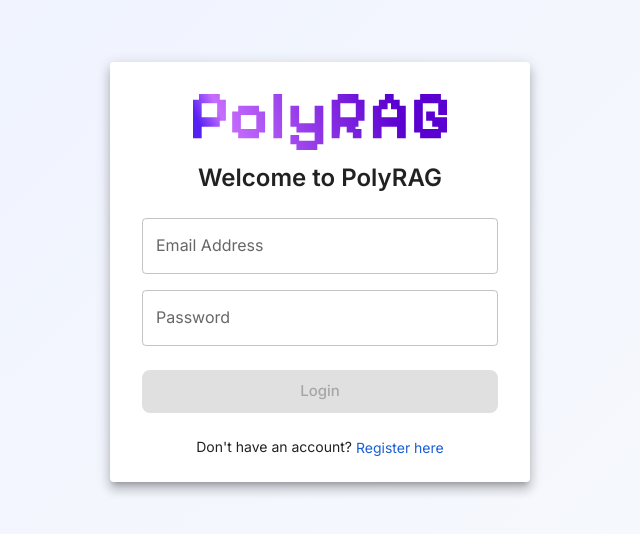
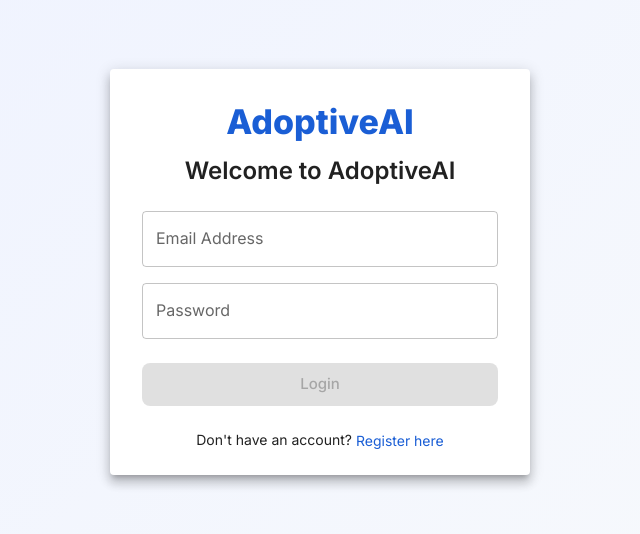
Before and after one commit to adoptiveai/Adoptive-Ai, a Next.js app: page /login in a window 1280 px wide. Shown: the part 128-662 px from the top of the page, without its empty margins (320-960 px from the left). Built offline with nearby package versions, Linux system fonts and the light colour scheme; no server answers.

Commit message:
Rebrand application from PolyRAG to AdoptiveAI, updating all related text, UI assets, and fixing a minor typo in auth service.

```diff
--- a/src/app/layout.tsx
+++ b/src/app/layout.tsx
@@ -14,8 +14,8 @@
 });
 
 export const metadata: Metadata = {
-  title: "PolyRAG",
-  description: "PolyRAG web console powered by Next.js",
+  title: "AdoptiveAI",
+  description: "AdoptiveAI web console powered by Next.js",
 };
 
 export default function RootLayout({
--- a/src/components/auth/LoginForm.tsx
+++ b/src/components/auth/LoginForm.tsx
@@ -56,7 +56,9 @@
         <CardContent sx={{ p: { xs: 3, sm: 4 } }}>
           <Stack spacing={3}>
             <Stack spacing={1.5} alignItems="center">
-              <Box component="img" src="/polyrag.svg" alt="PolyRAG" sx={{ height: 56 }} />
+              <Typography variant="h4" fontWeight={800} sx={{ color: 'primary.main', mb: 1 }}>
+                AdoptiveAI
+              </Typography>
               <Typography variant="h5" fontWeight={600} textAlign="center">
                 {dt.LOGIN_WELCOME || 'Welcome Back'}
               </Typography>
--- a/src/components/auth/RegisterForm.tsx
+++ b/src/components/auth/RegisterForm.tsx
@@ -60,7 +60,9 @@
                 <CardContent sx={{ p: { xs: 3, sm: 4 } }}>
                     <Stack spacing={3}>
                         <Stack spacing={1.5} alignItems="center">
-                            <Box component="img" src="/polyrag.svg" alt="PolyRAG" sx={{ height: 56 }} />
+                            <Typography variant="h4" fontWeight={800} sx={{ color: 'primary.main', mb: 1 }}>
+                                AdoptiveAI
+                            </Typography>
                             <Typography variant="h5" fontWeight={600} textAlign="center">
                                 Create Account
                             </Typography>
--- a/src/components/chat/ChatPage.tsx
+++ b/src/components/chat/ChatPage.tsx
@@ -498,7 +498,7 @@
               {conversationTitle || dt.DEFAULT_CONVERSATION_TITLE}
             </Typography>
             <Typography variant="body2" color="text.secondary">
-              {dt.CAPTION || 'PolyRAG - AI Research Assistant'}
+              {dt.CAPTION || 'AdoptiveAI - AI Research Assistant'}
             </Typography>
           </Box>
           <Box sx={{ ml: 'auto' }}>
--- a/src/components/chat/ConversationSidebar.tsx
+++ b/src/components/chat/ConversationSidebar.tsx
@@ -152,13 +152,9 @@
         />
       )}
       <Box sx={{ p: 2, display: 'flex', justifyContent: 'space-between', alignItems: 'center' }}>
-        <Image
-          src="/polyrag.svg"
-          alt="Polyrag Logo"
-          width={150}
-          height={40}
-          priority
-        />
+        <Typography variant="h5" fontWeight={800} sx={{ color: 'primary.main', letterSpacing: '-0.5px' }}>
+          AdoptiveAI
+        </Typography>
         <Box>
           <Tooltip title="Profile">
             <IconButton onClick={() => router.push('/profile')} size="small">
--- a/src/components/chat/ExamplePrompts.tsx
+++ b/src/components/chat/ExamplePrompts.tsx
@@ -25,7 +25,7 @@
           WebkitTextFillColor: 'transparent',
         }}
       >
-        {dt.WELCOME_MESSAGE || 'Welcome to PolyRAG - Your AI Research Assistant'}
+        {dt.WELCOME_MESSAGE || 'Welcome to AdoptiveAI - Your AI Research Assistant'}
       </Typography>
       <Box
         sx={{
--- a/src/components/layout/AppHeader.tsx
+++ b/src/components/layout/AppHeader.tsx
@@ -46,9 +46,8 @@
     <AppBar position="static" color="transparent" elevation={0} sx={{ borderBottom: '1px solid', borderColor: 'divider' }}>
       <Toolbar sx={{ display: 'flex', justifyContent: 'space-between' }}>
         <Box sx={{ display: 'flex', alignItems: 'center', gap: 1 }}>
-          <Box component="img" src="/polyrag.svg" alt="PolyRAG" sx={{ height: 36 }} />
-          <Typography variant="h6" fontWeight={600}>
-            PolyRAG
+          <Typography variant="h5" fontWeight={700} sx={{ color: 'primary.main', letterSpacing: '-0.5px' }}>
+            AdoptiveAI
           </Typography>
         </Box>
 
--- a/src/config/displayTexts.json
+++ b/src/config/displayTexts.json
@@ -1,9 +1,9 @@
 {
-  "LOGO": "media/polyrag.svg",
+  "LOGO": "",
   "BIG_LOGO": true,
   "LOGOUT": "Logout",
   "FEEDBACK": "Feedback",
-  "LOGIN_WELCOME": "Welcome to PolyRAG",
+  "LOGIN_WELCOME": "Welcome to AdoptiveAI",
   "LOGIN_EMAIL_PROMPT": "Email Address",
   "LOGIN_PASSWORD_PROMPT": "Password",
   "LOGIN_BUTTON": "Login",
@@ -33,7 +33,7 @@
   "SAVE_TITLE_BUTTON": "Save",
   "CANCEL_TITLE_BUTTON": "Cancel",
   "RECENT_SUBHEADER": "Recent Conversations",
-  "WELCOME_MESSAGE": "Welcome to PolyRAG - Your AI Research Assistant",
+  "WELCOME_MESSAGE": "Welcome to AdoptiveAI - Your AI Research Assistant",
   "CHAT_PLACEHOLDER": "Ask me anything about your documents...",
   "UPLOAD_MESSAGE": "Upload documents to get started",
   "SEARCH_PLACEHOLDER": "Search your documents...",
@@ -115,7 +115,7 @@
   "VERSION": "Version",
   "COPYRIGHT": "Copyright",
   "ALL_RIGHTS_RESERVED": "All Rights Reserved",
-  "POWERED_BY": "Powered by PolyRAG",
+  "POWERED_BY": "Powered by AdoptiveAI",
   "DEVELOPED_BY": "Developed by",
   "LICENSE": "License",
   "OPEN_SOURCE": "Open Source",
@@ -204,12 +204,12 @@
   "HELP_SOURCE_PDFs": "View source PDFs for this response",
   "EDIT_CONVERSATION_TITLE_HELP": "Edit conversation title",
   "DELETE_CONVERSATION_HELP": "Delete conversation",
-  "CAPTION": "PolyRAG - AI Research Assistant",
+  "CAPTION": "AdoptiveAI - AI Research Assistant",
   "WELCOME_CHATBOT": "Welcome to the Chatbot!",
   "WELCOME_INTERRUPT": "Welcome! You can interrupt the agent at any time.",
   "WELCOME_RESEARCH": "Welcome to the Research Assistant!",
   "WELCOME_PG_RAG": "Welcome to the PG RAG Assistant!",
-  "WELCOME_DEFAULT": "Welcome to PolyRAG!",
+  "WELCOME_DEFAULT": "Welcome to AdoptiveAI!",
   "WARNING_MESSAGE": "⚠️ This is a development version. Some features may not work as expected.",
   "CHAT_INPUT_PLACEHOLDER": "Ask me anything about your documents...",
   "FILE_UPLOADING_STATUS": "Uploading files...",
--- a/src/server/authService.ts
+++ b/src/server/authService.ts
@@ -69,7 +69,7 @@
     await sgMail.send({
       to: email,
       from: SENDGRID_FROM_EMAIL,
-      subject: 'Your PolyRAG account password',
+      subject: 'Your AdoptiveAI account password',
       html: `<p>Your new password is: <strong>${password}</strong></p>`,
     });
     return true;
@@ -80,7 +80,7 @@
 };
 
 export const registerNewUser = async (email: string) => {
-  if (EMAIL_DOMAIN && !email.toLowerCase().endswith(EMAIL_DOMAIN.toLowerCase())) {
+  if (EMAIL_DOMAIN && !email.toLowerCase().endsWith(EMAIL_DOMAIN.toLowerCase())) {
     return { user: null as UserRecord | null, password: null as string | null, sent: false, reason: 'invalid_domain' };
   }
 
```
Also changed, not shown: 1 other file (tests, documents, lock files or other folders).
